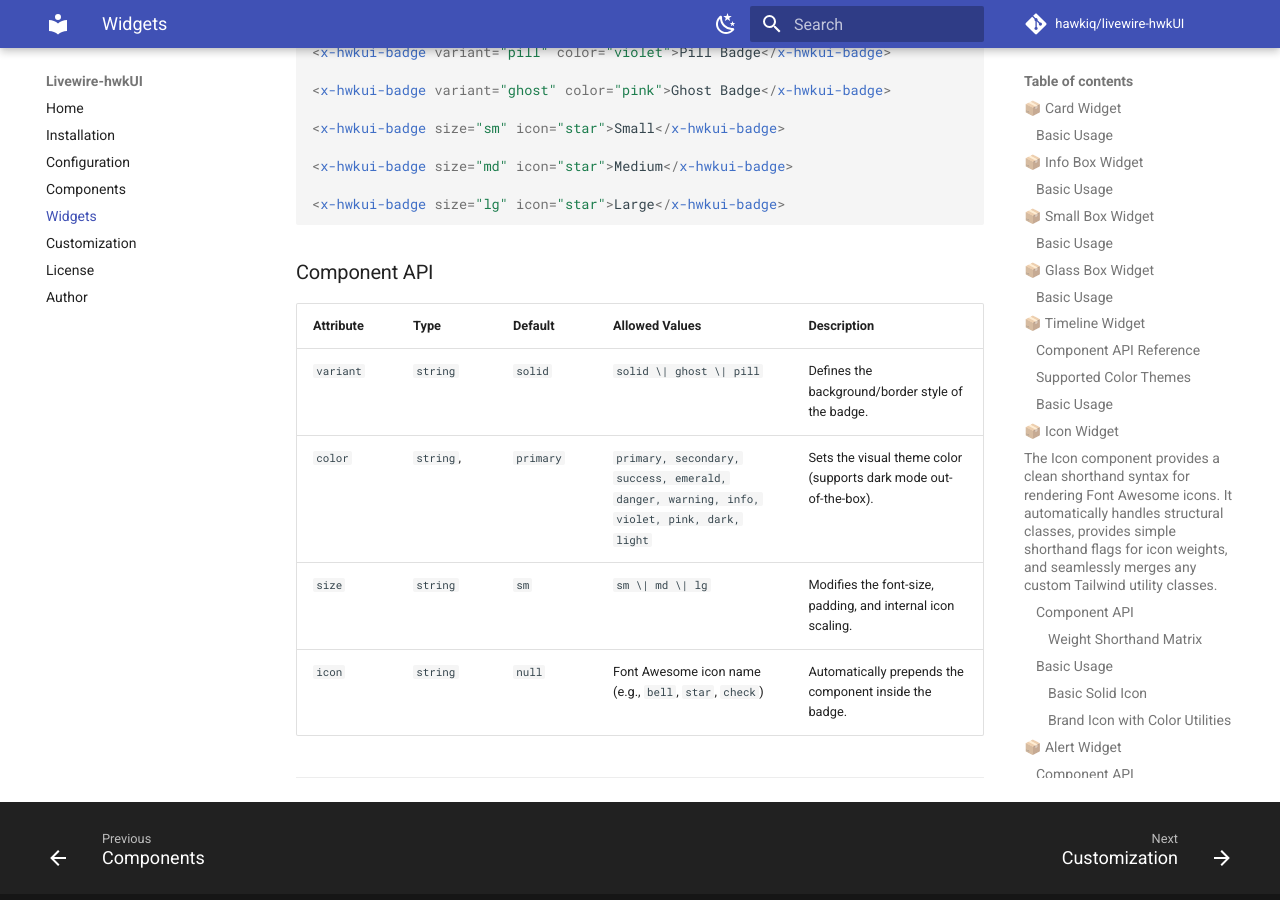
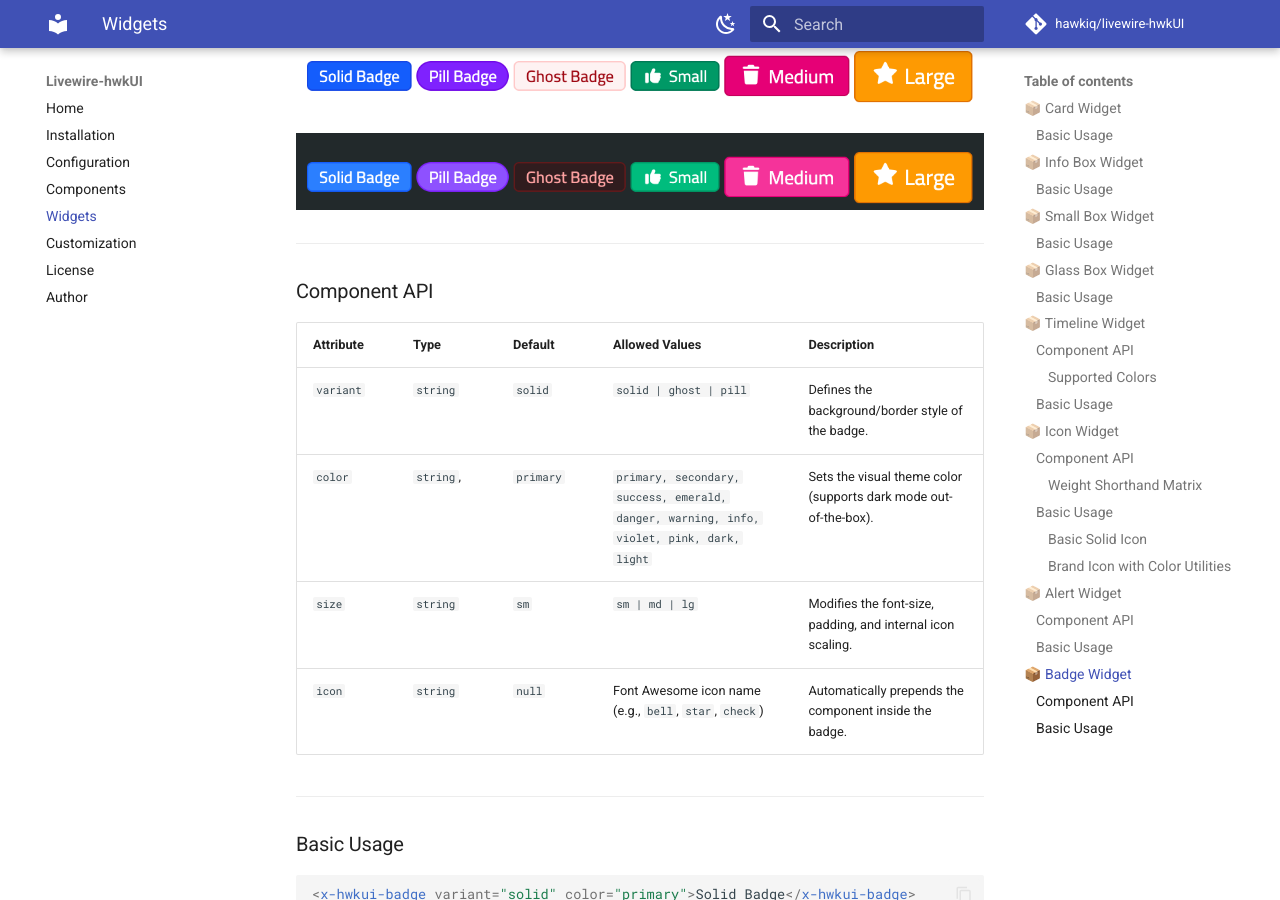
Before and after one commit to hawkiq/livewire-hwkUI, an MkDocs documentation site: the page built from docs/widgets.md, in a window 1280 px wide and 900 px high, scrolled down 8540 px. Built offline with MkDocs 1.6.1 and Material for MkDocs 9.7.7, drawn with Linux system fonts in a browser that asks for light colours; comment, search, counter and statistics services are not loaded; some of the changed text lies outside the part shown.

Commit message:
Updated README

````diff
--- a/docs/widgets.md
+++ b/docs/widgets.md
@@ -8,15 +8,15 @@ A reusable friendly Card component built with Tailwind CSS v4, part of the hawki
 ###  Basic Usage
 
 ```html
-    <x-hwkui-card title="Users" icon="fas fa-users" theme="primary">
+    <x-hwkui-card title="Users" icon="users" theme="primary">
         Basic Card Usage
 
         <x-slot name="tools">
             <button class="cursor-pointer text-white hover:text-gray-200">
-                <i class="fas fa-plus"></i>
+                <x-hwkui-icon name="plus"></x-hwkui-icon>
             </button>
             <button class="cursor-pointer text-white hover:text-gray-200">
-                <i class="fas fa-cog"></i>
+                <x-hwkui-icon name="cog"></x-hwkui-icon>
             </button>
         </x-slot>
         <x-slot name="footer">
@@ -29,11 +29,11 @@ A reusable friendly Card component built with Tailwind CSS v4, part of the hawki
         A card without header has red border ...
     </x-hwkui-card>
 
-    <x-hwkui-card icon="fas fa-cog" title="No theme-mode" theme="warning" disabled>
+    <x-hwkui-card icon="cog" title="No theme-mode" theme="warning" disabled>
         A card with header using warning color but disabled...
     </x-hwkui-card>
 
-    <x-hwkui-card icon="fas fa-cog" title="Full Theme Mode" theme="success" theme-mode="full">
+    <x-hwkui-card icon="cog" title="Full Theme Mode" theme="success" theme-mode="full">
         A card with full color...
     </x-hwkui-card>
 
@@ -46,18 +46,18 @@ For display small infos with icons or progress bar
 ###  Basic Usage
 
 ```html
-    <x-hwkui-info-box title="Users" text="251" icon="fas fa-users" iconTheme="primary"
+    <x-hwkui-info-box title="Users" text="251" icon="users" iconTheme="primary"
         description="251 Users Registered" url="https://osama.app" urlTarget="_blank" />
 
-    <x-hwkui-info-box title="CPU Traffic" text="60%" icon="fas fa-cog" theme="warning" iconTheme="warning" />
+    <x-hwkui-info-box title="CPU Traffic" text="60%" icon="cog" theme="warning" iconTheme="warning" />
 
-    <x-hwkui-info-box title="Test with no colors" text="No Colors" icon="fas fa-vials" />
+    <x-hwkui-info-box title="Test with no colors" text="No Colors" icon="vials" />
 
-    <x-hwkui-info-box title="Downloads" text="3652" icon="fas fa-download" theme="primary" iconTheme="primary" />
+    <x-hwkui-info-box title="Downloads" text="3652" icon="download" theme="primary" iconTheme="primary" />
 
-    <x-hwkui-info-box title="Uploads" text="1987" icon="fas fa-upload" theme="danger" iconTheme="danger" />
+    <x-hwkui-info-box title="Uploads" text="1987" icon="upload" theme="danger" iconTheme="danger" />
 
-    <x-hwkui-info-box title="Jobs" text="65/100" description="65% of the jobs finished" icon="fas fa-tasks"
+    <x-hwkui-info-box title="Jobs" text="65/100" description="65% of the jobs finished" icon="tasks"
         theme="success" iconTheme="success" progress="65" />
 
 ```
@@ -70,16 +70,16 @@ For display one info with beautiful UI
 
 ```html
 
-<x-hwkui-small-box title="251" text="Users" icon="fas fa-users" theme="primary" url="https://osama.app"
-            urlText="View all users" urlIcon="fas fa-link" />
+<x-hwkui-small-box title="251" text="Users" icon="users" theme="primary" url="https://osama.app"
+            urlText="View all users" urlIcon="link" />
 
-        <x-hwkui-small-box title="Loading" text="Loading data..." icon="fas fa-tasks" theme="success"
-            url="https://osama.app" urlText="More info" urlIcon="fas fa-link" loading="true" />
+        <x-hwkui-small-box title="Loading" text="Loading data..." icon="tasks" theme="success"
+            url="https://osama.app" urlText="More info" urlIcon="link" loading="true" />
 
-        <x-hwkui-small-box title="424" text="Views" icon="fas fa-eye" theme="danger"
-            url="https://osama.app" urlText="View details" urlIcon="fas fa-link" />
+        <x-hwkui-small-box title="424" text="Views" icon="eye" theme="danger"
+            url="https://osama.app" urlText="View details" urlIcon="link" />
 
-        <x-hwkui-small-box title="Downloads" text="1205" icon="fas fa-download" />
+        <x-hwkui-small-box title="Downloads" text="1205" icon="download" />
 
 ```
 
@@ -90,12 +90,12 @@ For display small infos with icons with Glass look
 ###  Basic Usage
 
 ```html
-     <x-hwkui-glass-box title="Downloads" value="251" icon="fa-download" href="/admin"
+     <x-hwkui-glass-box title="Downloads" value="251" icon="download" href="/admin"
             color="blue" />
 
-        <x-hwkui-glass-box title="Products" :value="700" icon="fa-cog" href="/admin" color="emerald" />
+        <x-hwkui-glass-box title="Products" :value="700" icon="cog" href="/admin" color="emerald" />
 
-        <x-hwkui-glass-box title="Categories" :value="30" icon="fa-list" href="/admin" color="amber" />
+        <x-hwkui-glass-box title="Categories" :value="30" icon="list" href="/admin" color="amber" />
 
 ```
 Supported colors names same as tailwind `(blue-amber-emerald-red-cyan-violet)`
@@ -110,18 +110,18 @@ A versatile, highly configurable, dynamic timeline component for Laravel Blade a
 
 ---
 
-### Component API Reference
+### Component API
 
 `<x-hwkui-timeline.timeline>`
 The main layout wrapper that handles orientation and sets the global design context.
 
 | Attribute | Type | Default | Description |
 | :--- | :--- | :--- | :--- |
-| `items` | `Collection\|array\|null` | `null` | Passing data into this unlocks automated loop mapping. |
-| `title-column` | `string\|null` | `null` | Key name to fetch the title from items. |
-| `body-column` | `string\|null` | `null` | Key name to fetch description body from items. |
-| `direction` | `string` | `'vertical'` | `'vertical'` or `'horizontal'` structural rendering. |
-| `color` | `string` | `'primary'` | Sets global theme color for indicators and lines. |
+| `items` | `Collection | array | null` | `null` | Passing data into this unlocks automated loop mapping. |
+| `title-column` | `string | null` | `null` | Key name to fetch the title from items. |
+| `body-column` | `string |null` | `null` | Key name to fetch description body from items. |
+| `direction` | `string` | `vertical` | `vertical` or `horizontal` structural rendering. |
+| `color` | `string` | `primary` | Sets global theme color for indicators and lines. |
 
 `<x-hwkui-timeline.indicator>`
 The timeline hub point containing indicators and dynamic milestone bridge lines.
@@ -134,7 +134,7 @@ The timeline hub point containing indicators and dynamic milestone bridge lines.
 
 ---
 
-### Supported Color Themes
+#### Supported Colors
 Your system comes with modern built-in palettes. Customizing colors sets consistent backgrounds, boundaries, and texts:
 
 - `primary` (🔵)
@@ -208,7 +208,9 @@ For granular layouts, omit the `:items` attribute. You gain full creative author
 ---
 
 ## 📦 Icon Widget
+
 The Icon component provides a clean shorthand syntax for rendering Font Awesome icons. It automatically handles structural classes, provides simple shorthand flags for icon weights, and seamlessly merges any custom Tailwind utility classes.
+
 ---
 
 ### Component API
@@ -245,7 +247,7 @@ The Icon component provides a clean shorthand syntax for rendering Font Awesome
 
 A modern, accessible notification banner component designed for Tailwind CSS v4. It supports multiple contextual color themes, customizable embedded icons, smart defaults, and decorative entrance animations.
 
-![Alert Widget](assets/alert-widget.PNG)
+![Alert Widget](assets/alert-widget.png)
 
 ---
 
@@ -253,8 +255,8 @@ A modern, accessible notification banner component designed for Tailwind CSS v4.
 | Attribute | Type | Default | Description |
 | :--- | :--- | :--- | :--- |
 |`color`	|`string`	|`primary`	|Component color theme. Supports: primary, secondary, success, danger, warning, info, violet, pink.|
-|`icon`	| `string\|null`	| `Auto`	|Overrides the contextual default icon. Set to "false" to hide the icon area completely.|
-|`animated`	|`boolean\|string`	| `false`	| When true, applies an active bounce physics effect to the icon element.|
+|`icon`	| `string | null`	| `Auto`	|Overrides the contextual default icon. Set to "false" to hide the icon area completely.|
+|`animated`	|`boolean | string`	| `false`	| When true, applies an active bounce physics effect to the icon element.|
 
 
 ### Basic Usage
@@ -294,9 +296,22 @@ Appending Utility Classes
 
 The Badge component is a flexible, highly customizable widget used to highlight statuses, counts, labels, or indicators. It supports multiple shape variants, built-in color themes (with full dark mode support), multiple sizing options, and automated icon prefix injection.
 
-![Badge Widget](assets/badge-light.PNG)
+![Badge Widget](assets/badge-light.png)
 
-![Badge Widget](assets/badge-dark.PNG)
+![Badge Widget](assets/badge-dark.png)
+
+---
+
+
+
+### Component API
+
+| Attribute | Type | Default | Allowed Values | Description |
+| :--- | :--- | :--- | :--- | :--- |
+|`variant`|`string`|`solid`|`solid  | ghost  | pill`|Defines the background/border style of the badge.|
+|`color`|`string`,|`primary`|`primary, secondary, success, emerald, danger, warning, info, violet, pink, dark, light`|Sets the visual theme color (supports dark mode out-of-the-box).|
+|`size`|`string`|`sm`|`sm  | md  | lg`|Modifies the font-size, padding, and internal icon scaling.|
+|`icon`|`string`|`null`|Font Awesome icon name (e.g., `bell`, `star`, `check`)|Automatically prepends the <x-hwkui-icon> component inside the badge.|
 
 ---
 
@@ -318,13 +333,4 @@ The Badge component is a flexible, highly customizable widget used to highlight
 
 ```
 
-### Component API
-
-| Attribute | Type | Default | Allowed Values | Description |
-| :--- | :--- | :--- | :--- | :--- |
-|`variant`|`string`|`solid`|`solid \| ghost \| pill`|Defines the background/border style of the badge.|
-|`color`|`string`,|`primary`|`primary, secondary, success, emerald, danger, warning, info, violet, pink, dark, light`|Sets the visual theme color (supports dark mode out-of-the-box).|
-|`size`|`string`|`sm`|`sm \| md \| lg`|Modifies the font-size, padding, and internal icon scaling.|
-|`icon`|`string`|`null`|Font Awesome icon name (e.g., `bell`, `star`, `check`)|Automatically prepends the <x-hwkui-icon> component inside the badge.|
-
 ---
````
